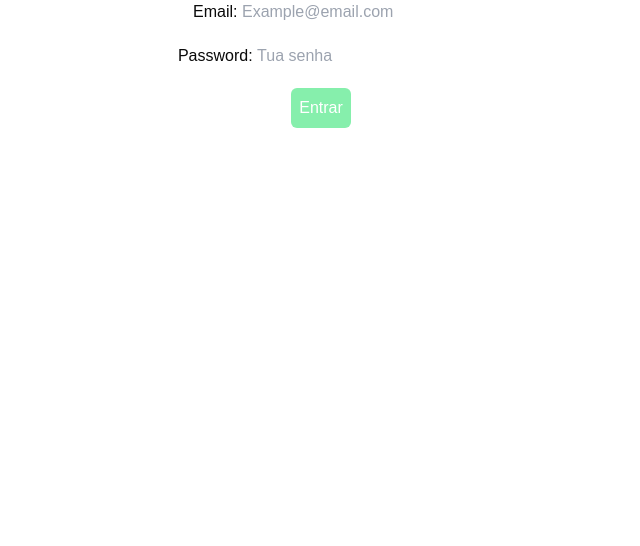
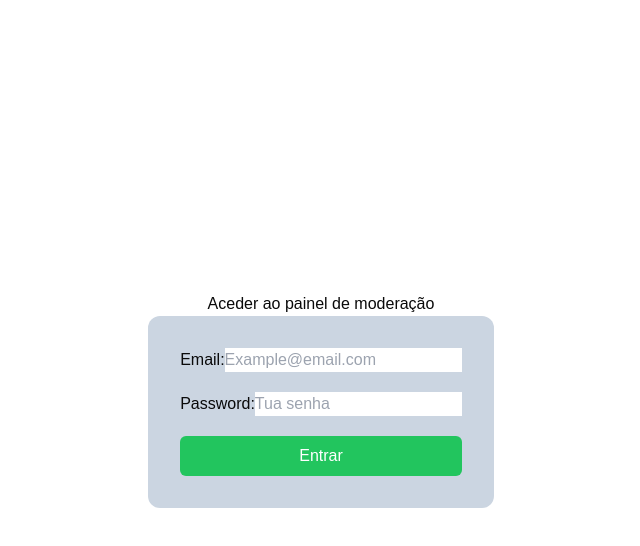
Before and after one commit to RuiMNFilipe/WhisperWall, a Next.js app: page /admin in a window 1280 px wide. Shown: the top 546 px of the page, without its empty margins (319-959 px from the left). Built offline with nearby package versions, Linux system fonts and the light colour scheme.

Commit message:
Add styling to moderator login page

```diff
--- a/app/admin/(auth)/page.tsx
+++ b/app/admin/(auth)/page.tsx
@@ -30,34 +30,37 @@ export default function AdminLoginPage() {
   };
 
   return (
-    <section>
+    <section className="w-screen h-screen flex flex-col justify-center items-center">
+      <h2>Aceder ao painel de moderação</h2>
       <form
-        className="flex flex-col items-center gap-y-5"
+        className="flex flex-col items-stretch gap-y-5 bg-slate-300 p-8 rounded-xl"
         action={handleSubmit}
       >
-        <div>
+        <div className="flex">
           <label htmlFor="email">Email: </label>
           <input
             type="text"
             name="email"
             id="email"
             placeholder="Example@email.com"
-            className="text-black"
+            className="text-black flex-1"
           />
         </div>
-        <div>
+        <div className="flex">
           <label htmlFor="password">Password: </label>
           <input
             type="password"
             name="password"
             id="password"
             placeholder="Tua senha"
-            className="text-black"
+            className="text-black flex-1"
           />
         </div>
         <FormButton
           type="submit"
-          className="rounded-md p-2 text-white bg-green-300"
+          className={`rounded-md p-2 text-white ${
+            pending ? "bg-green-300" : "bg-green-500"
+          } flex justify-center items-center`}
         >
           {pending ? <FaSpinner /> : "Entrar"}
         </FormButton>
```
